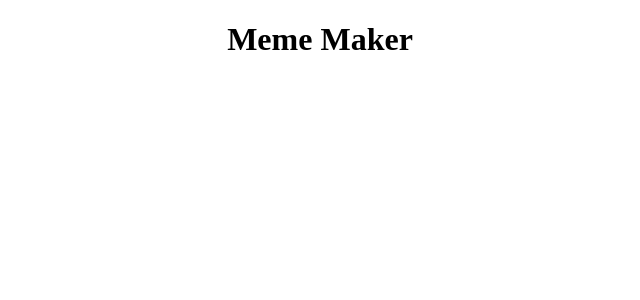
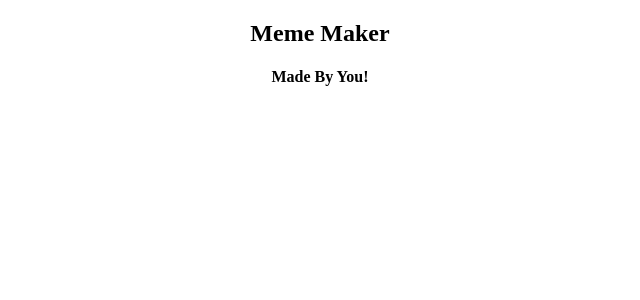
Before and after one commit to icyparkinson/mememaker, a React (Create React App) app: page / in a window 1280 px wide. Shown: the top 300 px of the page, without its empty margins (320-960 px from the left). Built offline with nearby package versions, Linux system fonts and the light colour scheme.

Commit message:
Added more ideas to ReadMe.

```diff
--- a/src/App.js
+++ b/src/App.js
@@ -1,9 +1,10 @@
 import './App.css';
+import Header from "./components/Header"
 
 function App() {
   return (
     <div className="App">
-      <h1>Meme Maker</h1>
+      <Header />
     </div>
   );
 }
--- a/src/components/Header.js
+++ b/src/components/Header.js
@@ -6,3 +6,5 @@ function Header(){
         </header>
     )
 }
+
+export default Header
```
Also changed, not shown: 1 other file (tests, documents, lock files or other folders).
